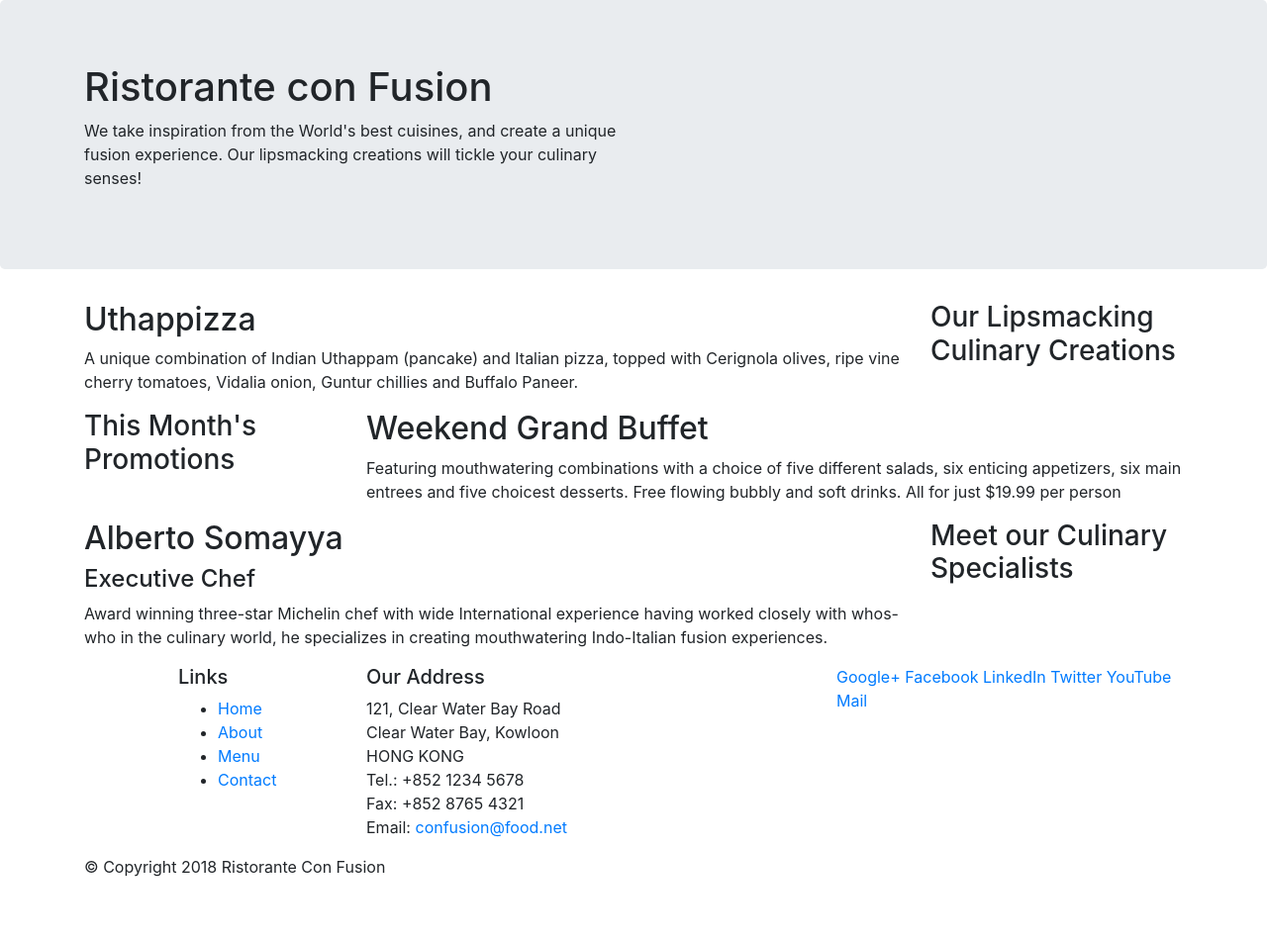
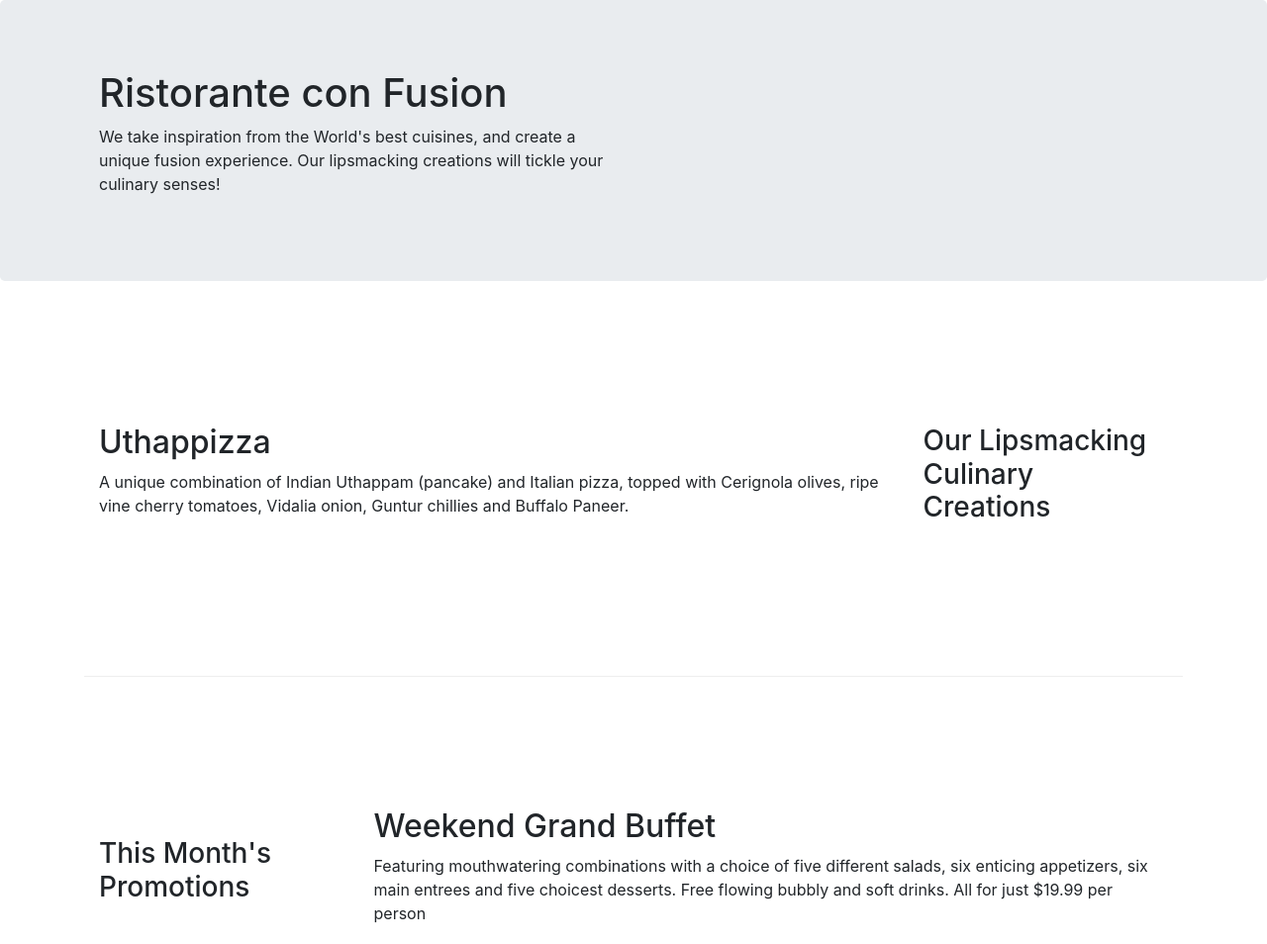
Before and after one commit to ujjwalpuri29/Front-End-Web-UI-Frameworks-and-Tools-Bootstrap-4, a website: page Week 1/index.html in a window 1280 px wide. Shown: the top 954 px of the page at 99% size. Before the commit the page ends 904 px from the top, so only its background shows below. Drawn offline with nearby package versions, Linux system fonts and the light colour scheme.

Commit message:
Bootstrap Grid Part 2

```diff
--- /dev/null
+++ b/Week 1/css/styles.css
@@ -0,0 +1,28 @@
+.row-header {
+    margin: 0px auto;
+    padding: 0px auto;
+}
+
+.row-content {
+    margin: 0px auto;
+    padding: 50px 0px;
+    border-bottom: 1px ridge;
+    min-height: 400px;
+}
+
+footer {
+    background-color: #eeeeee;
+    margin: 0px auto;
+    padding: 20px 0px;
+}
+
+.jumbotron {
+    padding: 70px 30px;
+    margin: 0px auto;
+}
+
+.address {
+    font-size: 80%;
+    margin: 0px;
+    color: #0f0f0f;
+}
--- a/Week 1/index.html
+++ b/Week 1/index.html
@@ -9,13 +9,14 @@
     <title>Ristorante Con Fusion</title>
 
     <link rel="stylesheet" href="node_modules/bootstrap/dist/css/bootstrap.min.css">
+    <link rel="stylesheet" href="css/styles.css">
 </head>
 
 <body>
 
     <header class="jumbotron">
         <div class="container">
-            <div class="row">
+            <div class="row row-header">
                 <div class="col-12 col-sm-6">
                     <h1>Ristorante con Fusion</h1>
                     <p>We take inspiration from the World's best cuisines, and create a unique fusion experience. Our lipsmacking creations will tickle your culinary senses!</p>
@@ -27,7 +28,7 @@
     </header>
 
     <div class="container">
-        <div class="row">
+        <div class="row row-content align-items-center">
             <div class="col-12 col-sm-4 order-sm-last col-md-3">
                 <h3>Our Lipsmacking Culinary Creations</h3>
             </div>
@@ -38,7 +39,7 @@
         </div>
 
 
-        <div class="row">
+        <div class="row row-content align-items-center">
             <div class="col-12 col-sm-4 col-md-3">
                 <h3>This Month's Promotions</h3>
             </div>
@@ -48,7 +49,7 @@
             </div>
         </div>
 
-        <div class="row">
+        <div class="row row-content align-items-center">
             <div class="col-12 col-sm-4 order-sm-last col-md-3">
                 <h3>Meet our Culinary Specialists</h3>
             </div>
@@ -65,7 +66,7 @@
             <div class="row">
                 <div class="col-4 offset-1 col-sm-2">
                     <h5>Links</h5>
-                    <ul>
+                    <ul class="list-unstyled">
                         <li><a href="#">Home</a></li>
                         <li><a href="#">About</a></li>
                         <li><a href="#">Menu</a></li>
@@ -83,8 +84,8 @@
 		              Email: <a href="mailto:confusion@food.net">confusion@food.net</a>
 		           </address>
                 </div>
-                <div class="col-12 col-sm-4">
-                    <div>
+                <div class="col-12 col-sm-4 align-self-center">
+                    <div class="text-center">
                         <a href="http://google.com/+">Google+</a>
                         <a href="http://www.facebook.com/profile.php?id=">Facebook</a>
                         <a href="http://www.linkedin.com/in/">LinkedIn</a>
@@ -94,7 +95,7 @@
                     </div>
                 </div>
            </div>
-           <div class="row">
+           <div class="row justify-content-center">
                 <div class="col-auto">
                     <p>© Copyright 2018 Ristorante Con Fusion</p>
                 </div>
```
